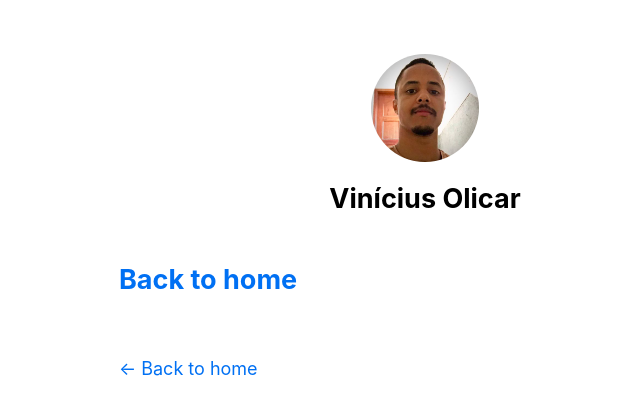
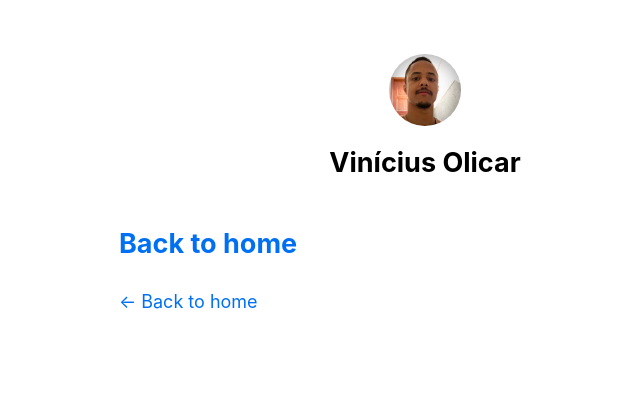
Before and after one commit to volicar/portifolio, a Next.js app: page /posts/first-post in a window 1280 px wide. Shown: the top 414 px of the page, without its empty margins (215-855 px from the left). Built offline with nearby package versions, Linux system fonts and the light colour scheme.

Commit message:
tamanho da foto

```diff
--- a/components/layout.js
+++ b/components/layout.js
@@ -2,6 +2,7 @@ import Head from 'next/head'
 import styles from './layout.module.css'
 import utilStyles from '../styles/utils.module.css'
 import Link from 'next/link'
+
 
 const name='Vinícius Olicar'
 export const siteTitle = 'Vinícius Olicar Portifolio'
--- a/components/layout.module.css
+++ b/components/layout.module.css
@@ -11,15 +11,15 @@
 }
 
 .headerImage {
-  width: 6rem;
-  height: 6rem;
+  width: 4rem;
+  height: 4rem;
 }
 
 .headerHomeImage {
-  width: 8rem;
-  height: 8rem;
+  width: 11rem;
+  height: 11rem;
 }
 
 .backToHome {
-  margin: 3rem 0 0;
+  margin: 1rem 0 0;
 }
```
Also changed, not shown: package.json (+6 -1 lines), 1 other file (tests, documents, lock files or other folders).
